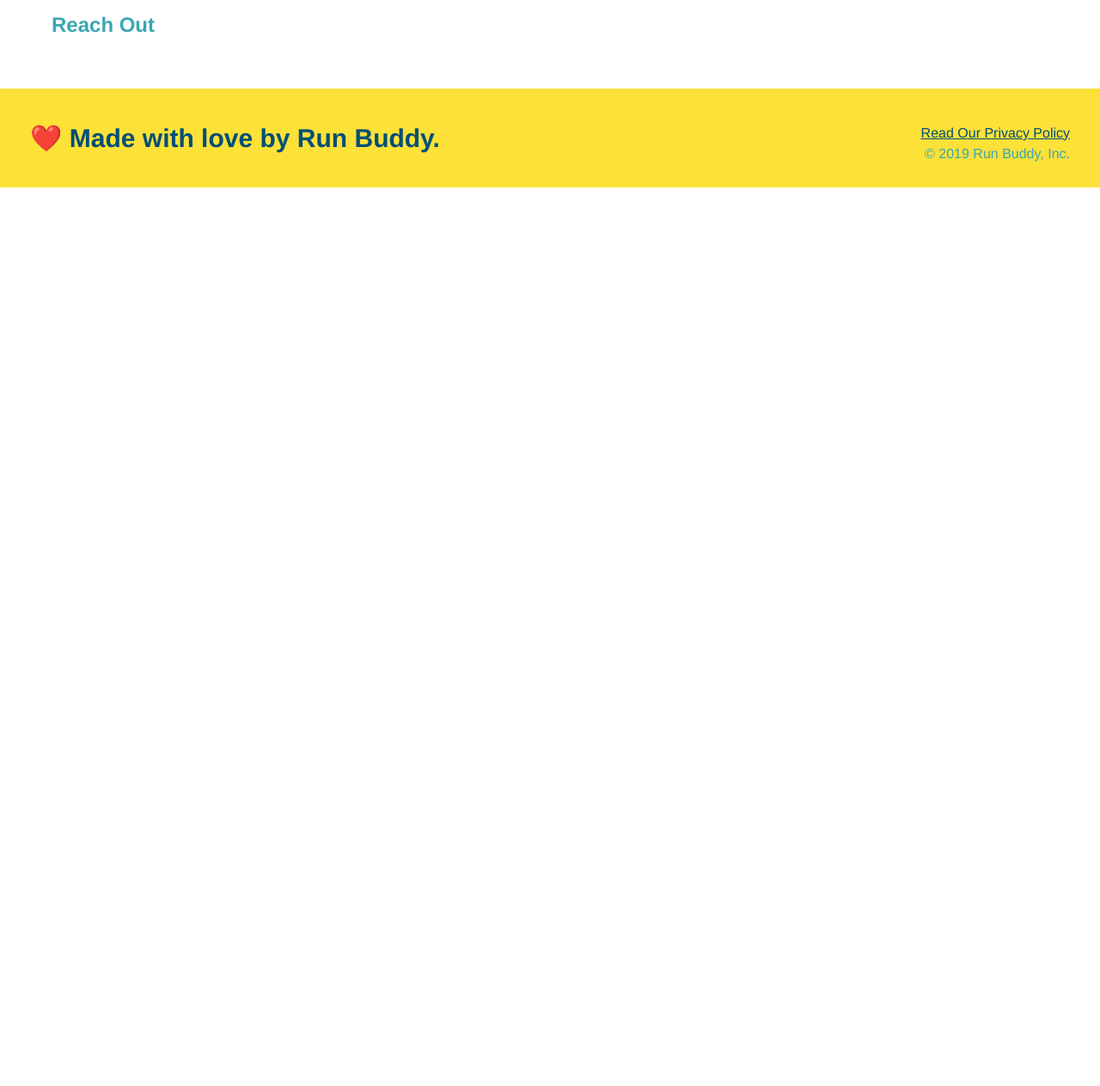
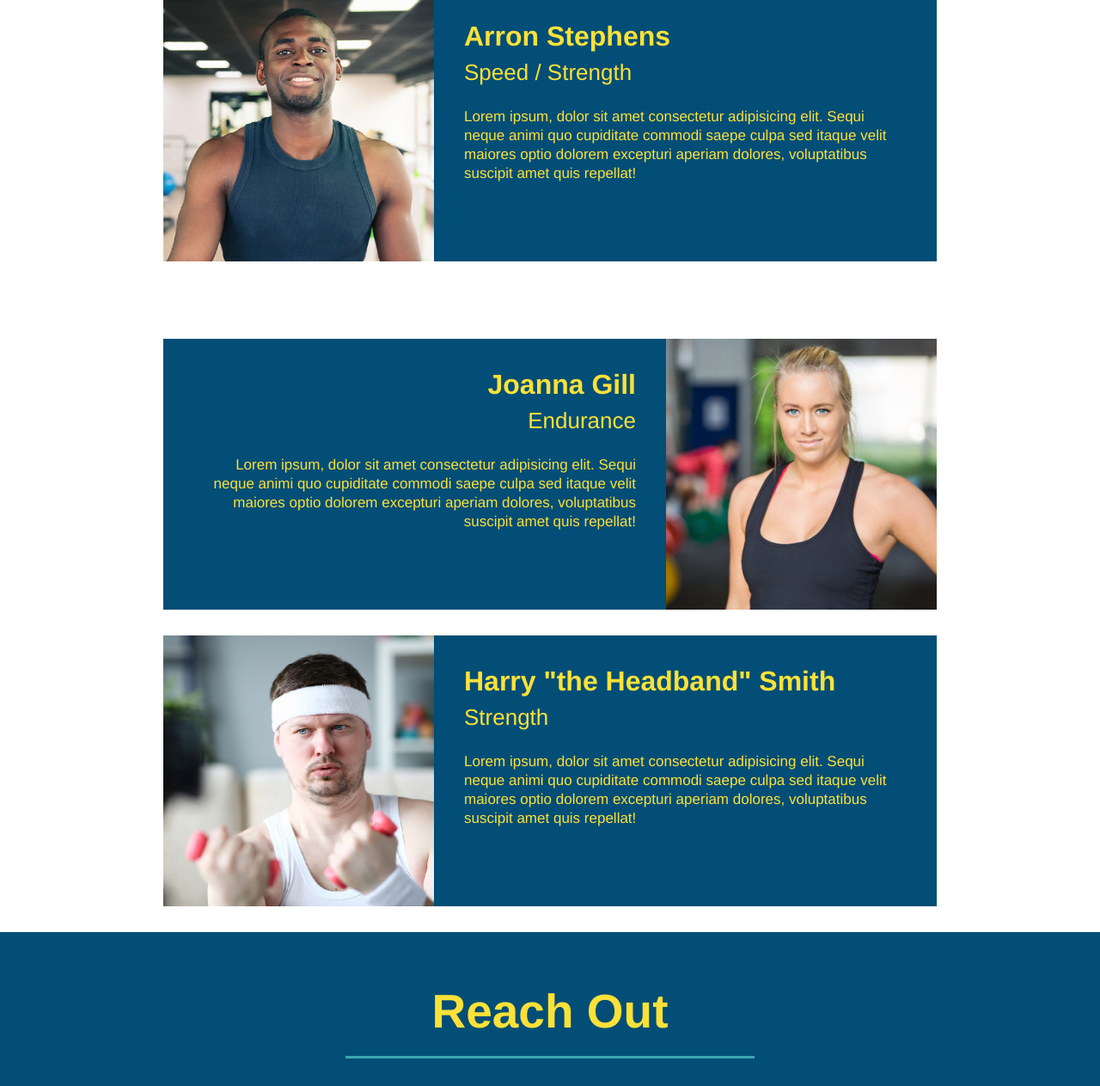
Before and after one commit to iamcvilla/run-buddy, a plain HTML site: page index.html in a window 1280 px wide. Shown: the part 2923-4186 px from the top of the page at 86% size. Before the commit the page ends 3141 px from the top, so only its background shows below. Drawn offline with Linux system fonts and the light colour scheme.

Commit message:
style contact info

```diff
--- a/assets/css/style.css
+++ b/assets/css/style.css
@@ -182,3 +182,79 @@ section {
 .steps span {
     font-size: 38px;
 }
+
+.trainers {
+    text-align: center;
+}
+
+.trainer {
+    width: 900px;
+    margin: 0 auto 30px auto;
+    background: #024e76;
+    color: #fce138;
+    overflow: auto;
+}
+
+.trainer img {
+    width: 35%;
+    float: left;
+}
+
+.trainer-bio {
+    padding: 35px;
+    float: left;
+    width: 65%;
+}
+
+.text-left {
+    text-align: left;
+}
+
+.text-right {
+    text-align: right;
+}
+
+.trainer-bio h3 {
+    font-size: 32px;
+    margin-bottom: 8px;
+}
+
+.trainer-bio h4 {
+    font-weight: lighter;
+    font-size: 26px;
+    margin-bottom: 25px;
+}
+
+.trainer-bio p {
+    font-size: 17px;
+    line-height: 1.3;
+}
+
+.contact {
+    background: #024e76;
+    text-align: center;
+}
+
+.reach-out {
+    color: #fce138;
+    text-align: center;
+    border-bottom: teal;
+}
+
+.contact h2 {
+    color: #fce138;
+}
+
+.contact-info iframe {
+    width: 400px;
+    height: 400px;
+}
+
+.contact-info div {
+    width: 410px;
+    display: inline-block;
+    vertical-align: top;
+    text-align: left;
+    margin: 30px 0 0 60px;
+    color: white;
+}
--- a/index.html
+++ b/index.html
@@ -1,10 +1,12 @@
 <!DOCTYPE html>
 <html lang="en">
+
 <head>
     <meta charset="UTF-8" />
     <title>RUN BUDDY</title>
     <link rel="stylesheet" href="assets/css/style.css" />
 </head>
+
 <body>
     <!-- navigation -->
     <header>
@@ -26,7 +28,7 @@
                     <a href="#your-trainers">Your Trainers</a>
                 </li>
                 <li>
-                        <a href="#rach-out">Reach Out</a>
+                    <a href="#reach-out">Reach Out</a>
                 </li>
             </ul>
         </nav>
@@ -34,7 +36,7 @@
 
     <!-- hero/jumbotron -->
     <section class="hero">
-            <div class="hero-form" >
+        <div class="hero-form">
             <h3> Get Started Today</h3>
             <p> Fill out this form and one of our trainers will schedule a consult</p>
             <!-- Add form element -->
@@ -45,16 +47,16 @@
                 <label for="email">Enter email address:</label>
                 <input type="email" placeholder="Email Address" name="email" id="email" class="form-input" />
 
-                <label for ="phone">Enter a telephone number:</label>
+                <label for="phone">Enter a telephone number:</label>
                 <input type="tel" placeholder="Phone Number" name="phone" id="phone" class="form-input" />
                 <p>
                     Have you worked out with a trainer before?
                     <input type="radio" name="trainer-confirm" id="trainer-yes" />
-                    <label for="trainer-yes" >Yes</label>
+                    <label for="trainer-yes">Yes</label>
                     <input type="radio" name="trainer-confirm" id="trainer-no" />
-                    <label for="trainer-no" >No</label>
+                    <label for="trainer-no">No</label>
                 <p>
-                        <label for="checkbox" >
+                    <label for="checkbox">
                         I acknowledge that I am at least 18 years of age.
                         <input type="checkbox" name="age-confirm" id="checkbox" />
                 </p>
@@ -71,7 +73,10 @@
     <section id="what-we-do" class="intro">
         <h2 class="section-title primary border"> What We Do</h2>
         <p>
-                butcher selfies chambray shabby chic gentrify readymade yr Echo Park XOXO Tumblr normcore Banksy direct trade Blue Bottle chillwave you probably haven't heard of them single-origin coffee Vice fanny pack fixie Odd Future Austin fingerstache pickled twee synth Wes Anderson Thundercats viral bitters flannel meggings narwhal Marfa Schlitz sustainable Intelligentsia umami deep v craft
+            butcher selfies chambray shabby chic gentrify readymade yr Echo Park XOXO Tumblr normcore Banksy direct
+            trade Blue Bottle chillwave you probably haven't heard of them single-origin coffee Vice fanny pack fixie
+            Odd Future Austin fingerstache pickled twee synth Wes Anderson Thundercats viral bitters flannel meggings
+            narwhal Marfa Schlitz sustainable Intelligentsia umami deep v craft
         </p>
     </section>
 
@@ -105,13 +110,75 @@
     </section>
 
     <!-- meet the trainers" section -->
-        <section>
-            <h2>Meet The Trainers</h2>
+    <section id="your-trainers" class="trainers">
+        <h2 class="section-title primary-border">
+            Meet The Trainers
+        </h2>
+        <article class="trainer">
+            <img src="./assets/images/trainer-1.jpg" alt="Arron Stephens in hs workout clothes, ready to pump iron" />
+            <div class="trainer-bio text-left">
+                <h3>Arron Stephens</h3>
+                <h4>Speed / Strength</h4>
+                <p>
+                    Lorem ipsum, dolor sit amet consectetur adipisicing elit. Sequi neque animi quo cupiditate commodi
+                    saepe culpa sed
+                    itaque velit maiores optio dolorem excepturi aperiam dolores, voluptatibus suscipit amet quis
+                    repellat!
+                </p>
+            </div>
+        </article>
     </section>
 
+    <!-- second trainer bio -->
+    <article class="trainer">
+        <div class="trainer-bio text-right">
+            <h3>Joanna Gill</h3>
+            <h4>Endurance</h4>
+            <p>
+                Lorem ipsum, dolor sit amet consectetur adipisicing elit. Sequi neque animi quo cupiditate commodi saepe
+                culpa sed
+                itaque velit maiores optio dolorem excepturi aperiam dolores, voluptatibus suscipit amet quis repellat!
+            </p>
+        </div>
+        <img src="./assets/images/trainer-2.jpg" alt="Joanna Gill cooling off after a workout" />
+    </article>
+
+    <!-- third trainer bio -->
+    <article class="trainer">
+        <img src="./assets/images/trainer-3.jpg"
+            alt="Harry Smith wearing a headband and lifting comically small pink weights" />
+        <div class="trainer-bio text-left">
+            <h3>Harry "the Headband" Smith</h3>
+            <h4>Strength</h4>
+            <p>
+                Lorem ipsum, dolor sit amet consectetur adipisicing elit. Sequi neque animi quo cupiditate commodi saepe
+                culpa sed
+                itaque velit maiores optio dolorem excepturi aperiam dolores, voluptatibus suscipit amet quis repellat!
+            </p>
+        </div>
+    </article>
+
     <!-- "reach out" section -->
-        <section>
-            <h2>Reach Out</h2>
+    <section id="reach-out" class="contact">
+        <h2 class="section-title secondary-border">Reach Out</h2>
+        <div class="contact-info">
+            <iframe src="https://www.google.com/maps/embed?pb=!1m18!1m12!1m3!1d3016.8329333188967!2d-74.17265438489693!3d40.87554043553175!2m3!1f0!2f0!3f0!3m2!1i1024!2i768!4f13.1!3m3!1m2!1s0x89c2fef5fc5e563b%3A0x2f80eed76e044680!2s121%20Grove%20St%2C%20Clifton%2C%20NJ%2007013!5e0!3m2!1sen!2sus!4v1634783804495!5m2!1sen!2sus"></iframe>
+
+        <div>
+            <h3>Run Buddy</h3>
+            <p>
+                Any questions or concerns before signing up?
+                <br />
+                Let us know and we'll be happy to talk to you!
+            </p>
+            <address>
+                55 Main Street <br />
+                Some Town, CA <br />
+                12345 <br />
+                P: 555.RUN.BUDZ (555.786.2839) <br />
+                E: <a href="mailto:info@runbuddy.io">info@runbuddy.io</a>
+            </address>
+        </div>
     </section>
 
     <!-- footer -->
@@ -123,4 +190,5 @@
         </div>
     </footer>
 </body>
+
 </html>
```
Also changed, not shown: assets/images/trainer-1.jpg (added), assets/images/trainer-2.jpg (added), assets/images/trainer-3.jpg (added). Lines whose indentation alone changed are shown as unchanged.
